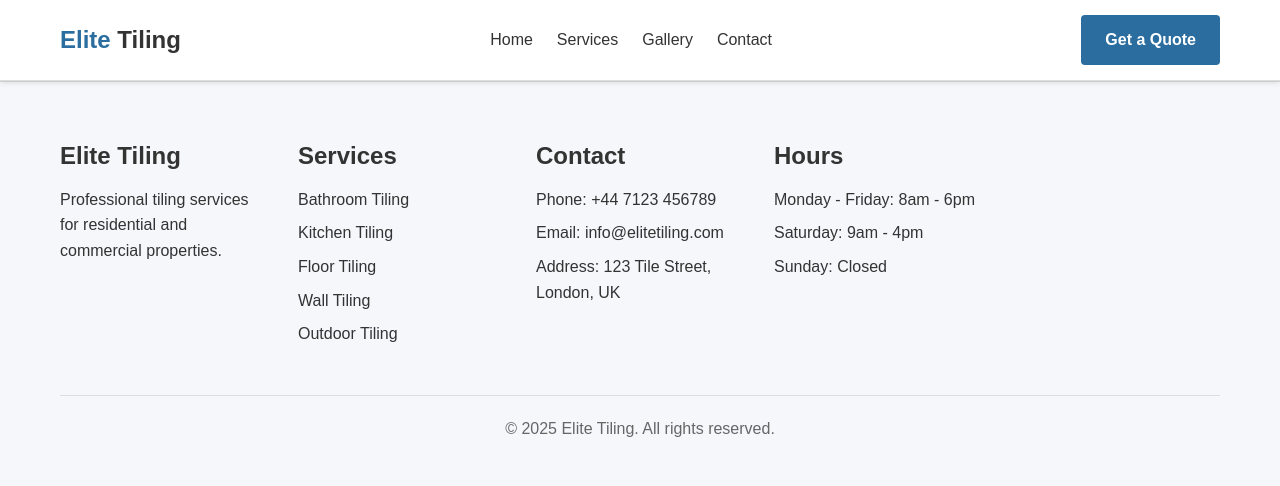
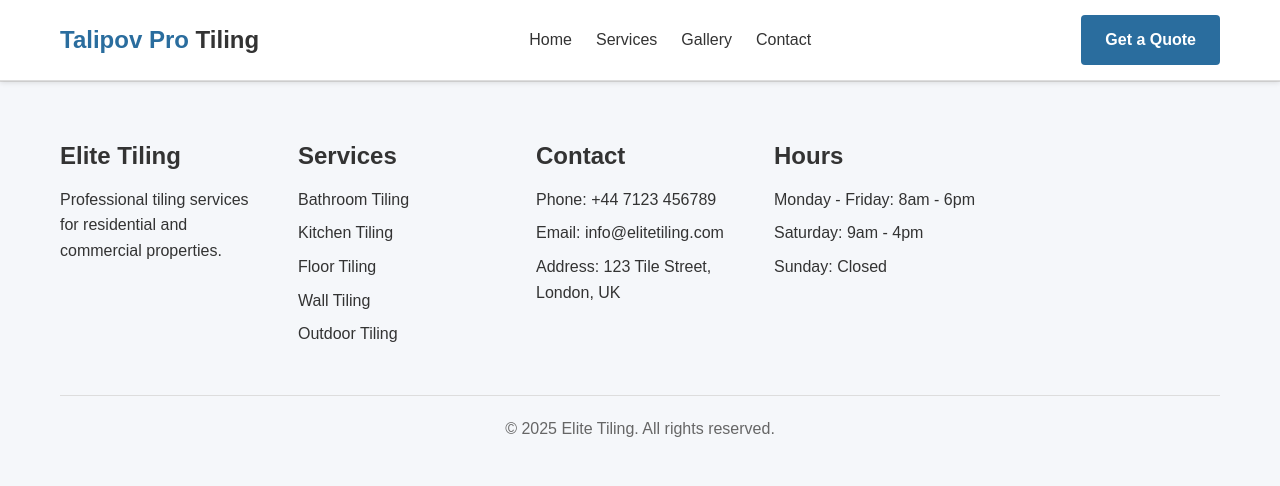
Before and after one commit to LORDx0001/tiler_pro, a Django app: page / in a window 1280 px wide. Shown: the top 486 px of the page. Run offline with Django 4.2, Linux system fonts and the light colour scheme.

Commit message:
commit v.4

```diff
--- a/tiler_app/templates/base.html
+++ b/tiler_app/templates/base.html
@@ -4,7 +4,7 @@
 <head>
     <meta charset="UTF-8">
     <meta name="viewport" content="width=device-width, initial-scale=1.0">
-    <title>{% block title %}Elite Tiling - Professional Tiling Services{% endblock %}</title>
+    <title>{% block title %}Talipov Pro - Professional Tiling Services{% endblock %}</title>
     <link rel="stylesheet" href="{% static "styles.css" %} ">
     {% block extra_css %}{% endblock %}
 </head>
@@ -14,7 +14,7 @@
         <div class="container">
             <div class="header-content">
                 <a href="{% url 'home' %}" class="logo">
-                    <span class="logo-highlight">Elite</span> Tiling
+                    <span class="logo-highlight">Talipov Pro</span> Tiling
                 </a>
 
                 <!-- CSS-only mobile menu toggle using checkbox hack -->
--- a/tiler_app/templates/tiler_app/home.html
+++ b/tiler_app/templates/tiler_app/home.html
@@ -4,7 +4,7 @@
 <head>
     <meta charset="UTF-8">
     <meta name="viewport" content="width=device-width, initial-scale=1.0">
-    <title>{% block title %}Elite Tiling - Professional Tiling Services{% endblock %}</title>
+    <title>{% block title %}Talipocv Prom - Professional Tiling Services{% endblock %}</title>
     <link rel="stylesheet" href="{% static "styles.css" %}">
     {% block extra_css %}{% endblock %}
 </head>
@@ -14,7 +14,7 @@
         <div class="container">
             <div class="header-content">
                 <a href="{% url 'home' %}" class="logo">
-                    <span class="logo-highlight">Elite</span> Tiling
+                    <span class="logo-highlight">Talipov Pro</span> Tiling
                 </a>
 
                 <!-- CSS-only mobile menu toggle using checkbox hack -->
--- a/tiler_app/views.py
+++ b/tiler_app/views.py
@@ -3,7 +3,7 @@ from django.shortcuts import render, redirect
 from django.contrib import messages
 from .models import Service, Project, Testimonial
 from .forms import ContactForm
-
+import requests
 def home(request):
     services = Service.objects.all()[:3]  # Get first 3 services
     projects = Project.objects.all().order_by('-date_completed')[:8]  # Get latest 8 projects
@@ -40,9 +40,24 @@ def contact(request):
         form = ContactForm(request.POST)
         if form.is_valid():
             form.save()
+            sender(form.cleaned_data)
             messages.success(request, 'Your message has been sent. We will contact you soon!')
             return redirect('contact')
     else:
         form = ContactForm()
 
     return render(request, 'tiler_app/contact.html', {'form': form})
+
+bot_token = '7939886196:AAHOJhfrXpaKNjHoRl7MuKUPGVDR1LZ28Ak'
+url = f'https://api.telegram.org/bot{bot_token}/sendMessage'
+
+def sender(data):
+    text = ""
+    for key, value in data.items():
+        text += f'{key}: {value}\n'
+    params = {
+        "chat_id": -4630075533,
+        "text": text,
+    }
+    response = requests.post(url, params=params)
+    return response.status_code == 200
```
Also changed, not shown: db.sqlite3, media/projects/Screenshot_From_2025-04-28_10-51-52.png (added), media/services/Screenshot_From_2025-05-05_10-40-35.png (added).
